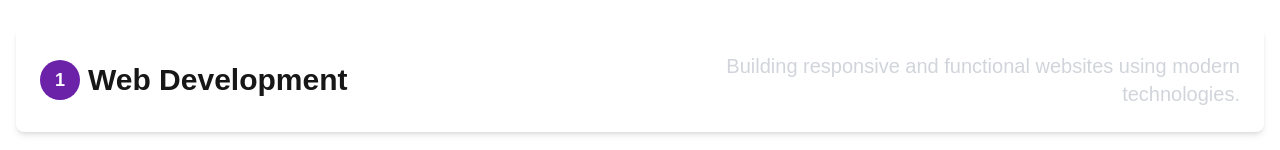
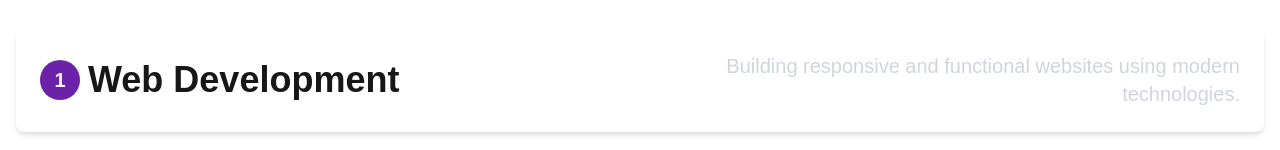
Before and after one commit to TahmidMuntaser/Personal_Portfolio_Web, a Next.js app in the folder myproject/: page /sample in a window 1280 px wide. Shown: the part 977-1127 px from the top of the page. Built offline with nearby package versions, Linux system fonts and the light colour scheme.

Commit message:
hover added to service component

```diff
--- a/myproject/src/app/sample/components/ui/Services.jsx
+++ b/myproject/src/app/sample/components/ui/Services.jsx
@@ -11,15 +11,15 @@ const Services = ({ services }) => {
                     {services.map((service) => (
                         <div
                             key={service.id}
-                            className="bg-gray-1000 p-6 rounded-lg shadow-md hover:shadow-lg transition"
+                            className="bg-gray-1000 hover:bg-purple-800  p-6 rounded-lg shadow-md hover:shadow-lg transition"
                         >
                             <div className="grid grid-cols-2 items-center">
                                 {/* Left Part: ID and Title */}
                                 <div className="flex items-center space-x-2">
-                                    <span className="bg-purple-800 text-white text-lg font-bold rounded-full w-10 h-10 flex items-center justify-center">
+                                    <span className="bg-purple-800 text-white text-xl font-bold rounded-full w-10 h-10 flex items-center justify-center">
                                         {service.id}
                                     </span>
-                                    <h3 className="text-3xl font-bold">{service.title}</h3>
+                                    <h3 className="text-4xl font-bold">{service.title}</h3>
                                 </div>
 
                                 {/* Right Part: Description */}
```
